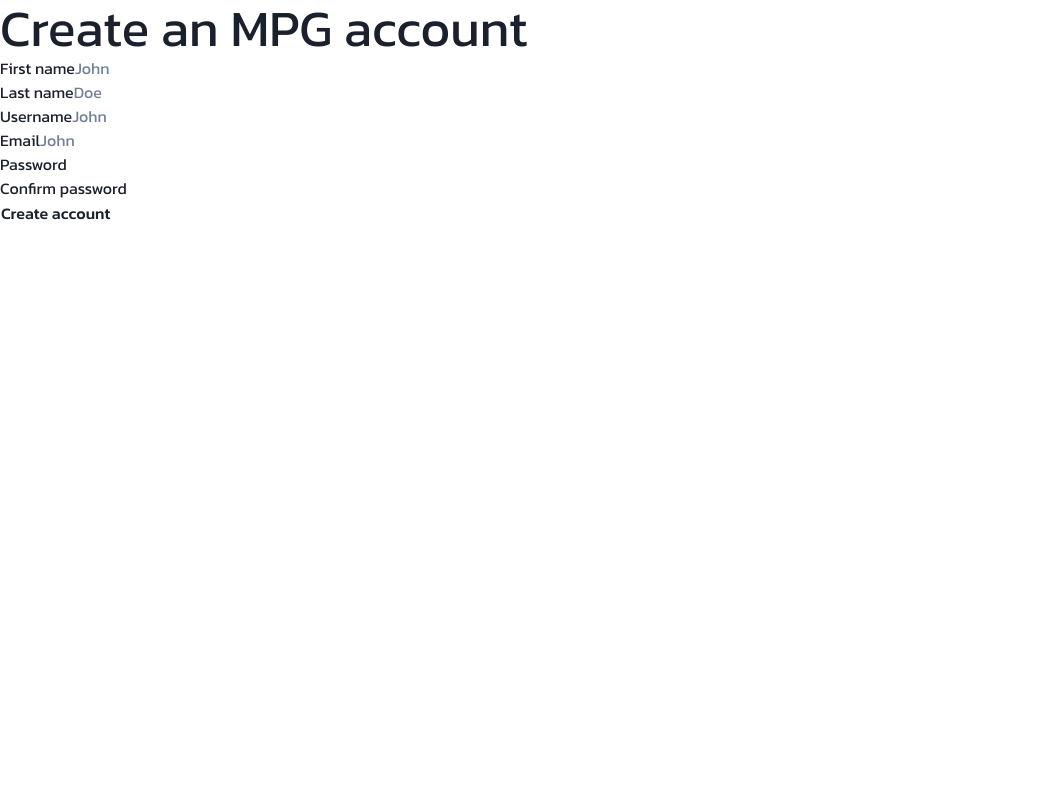
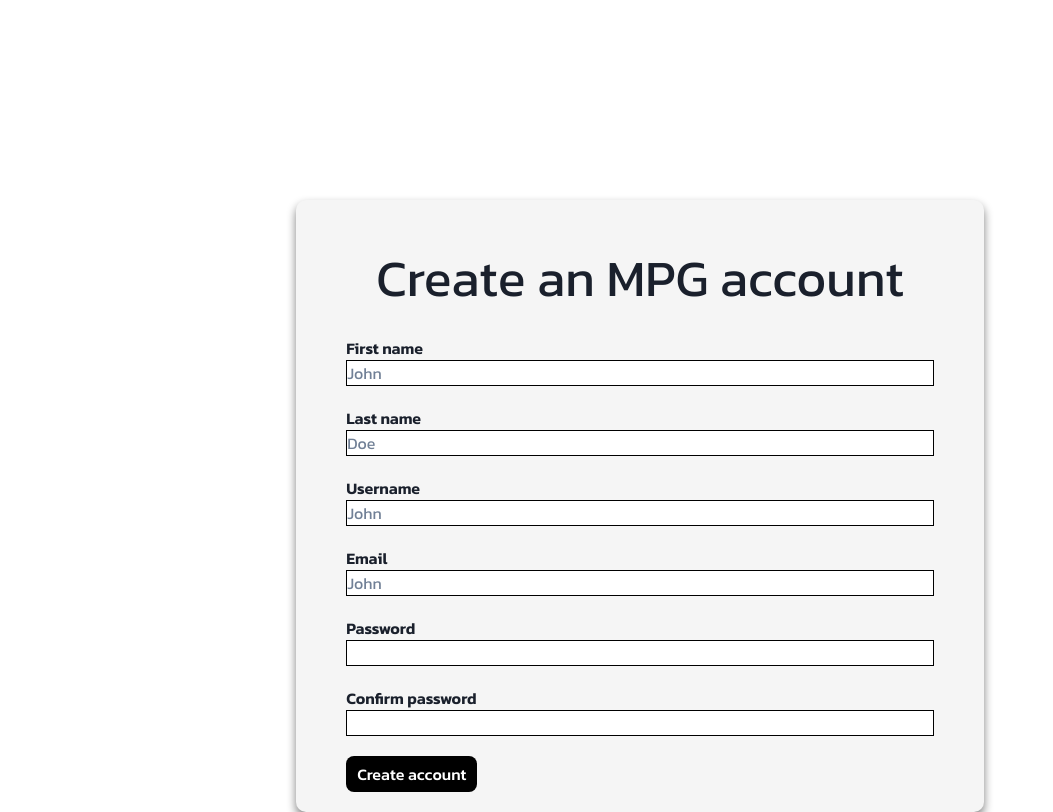
Before and after one commit to webala/mpg-frontend, a React (Vite) app: page /register in a window 1280 px wide. Shown: the whole page, without its empty margins (0-1053 px from the left). Built offline with nearby package versions, Linux system fonts and the light colour scheme.

Commit message:
feat: redux store

```diff
--- a/package.json
+++ b/package.json
@@ -11,6 +11,7 @@
   },
   "dependencies": {
     "@chakra-ui/react": "^2.4.7",
+    "@reduxjs/toolkit": "^1.9.2",
     "axios": "^1.3.3",
     "dotenv": "^16.0.3",
     "framer-motion": "^8.4.2",
@@ -22,8 +23,10 @@
     "react-dom": "^18.2.0",
     "react-icons": "^4.7.1",
     "react-query": "^3.39.2",
+    "react-redux": "^8.0.5",
     "react-router-dom": "^6.6.2",
     "react-table": "^7.8.0",
+    "redux-persist": "^6.0.0",
     "sass": "^1.57.1",
     "sort-by": "^1.2.0"
   },
--- a/src/main.tsx
+++ b/src/main.tsx
@@ -6,6 +6,8 @@
 import { ChakraProvider } from "@chakra-ui/react";
 import Dashboard from "./pages/Dashboard/Dashboard";
 import { QueryClient, QueryClientProvider } from "react-query";
+import { Provider } from "react-redux";
+import store from "./store";
 import Home from "./pages/Home/Home";
 import Payment from "./pages/Payment/Payment";
 import Login from "./pages/Login/Login";
@@ -38,10 +40,12 @@
 
 ReactDOM.createRoot(document.getElementById("root") as HTMLElement).render(
    <React.StrictMode>
+      <Provider store={store}>
          <QueryClientProvider client={queryClient}>
             <ChakraProvider>
                <RouterProvider router={router} />
             </ChakraProvider>
          </QueryClientProvider>
+      </Provider>
    </React.StrictMode>
 );
--- a/src/pages/Login/Login.tsx
+++ b/src/pages/Login/Login.tsx
@@ -3,6 +3,9 @@
 import axios from "axios";
 import React, { useState } from "react";
 import "./Login.scss"
+import { useDispatch } from "react-redux";
+import { userActions } from "../../store/user-slice";
+import jwt_decode from 'jwt-decode'
 
 interface iError {
    message: string;
@@ -12,6 +15,8 @@
    const [username, setUsername] = useState<string>("");
    const [password, setPassword] = useState<string>("");
    const [error, setError] = useState<iError>();
+
+   const dispatch = useDispatch()
 
    const handleSubmit = async (e: React.SyntheticEvent) => {
       e.preventDefault();
@@ -36,6 +41,11 @@
                axios.defaults.headers.common[
                   "Authorization"
                ] = `Bearer ${data["access"]}`;
+
+               const user = jwt_decode(data['access'])
+               console.log('user: ', user)
+               // dispatch(userActions.login())
+
             }
          })
          .catch((error) => {
--- a/src/pages/Register/Register.scss
+++ b/src/pages/Register/Register.scss
@@ -0,0 +1,45 @@
+.register {
+   display: flex;
+   justify-content: center;
+
+
+   .register-form {
+      margin-top: 200px;
+      background: whitesmoke;
+      padding: 20px 50px;
+      box-shadow: 0 5px 10px gray;
+      border-radius: 10px;
+   }
+
+    .error {
+         color: red;
+      }
+
+      .heading {
+         display: flex;
+         justify-content: center;
+         margin: 30px;
+      }
+
+      .field {
+         display: flex;
+         flex-direction: column;
+         margin-bottom: 20px;
+
+         label {
+            font-weight: 600;
+         }
+
+         input {
+            border: 1px solid black;
+         }
+      }
+
+      .submit {
+         button {
+            background: black;
+            color: white;
+            padding: 5px 10px;
+         }
+      }
+}
--- a/src/pages/Register/Register.tsx
+++ b/src/pages/Register/Register.tsx
@@ -3,6 +3,7 @@
 import axios from "axios";
 import React, { useState } from "react";
 import "./Register.scss";
+import { useNavigate } from "react-router-dom";
 
 interface iError {
    message: string;
@@ -16,6 +17,8 @@
    const [password1, setPassword1] = useState<string>();
    const [password2, setPassword2] = useState<string>();
    const [email, setEmail] = useState<string>();
+
+   const navigate = useNavigate()
 
    const handleSubmit = async (e:React.SyntheticEvent) => {
       e.preventDefault()
@@ -44,6 +47,7 @@
             if (response.status >= 200 && response.status < 300) {
                res = { message: "Success" };
                console.log('registered.')
+               navigate('/login')
             }
          })
          .catch((error) => {
@@ -66,8 +70,8 @@
    };
 
    return (
-      <div>
-         <form onSubmit={handleSubmit} className="login-form">
+      <div className="register">
+         <form onSubmit={handleSubmit} className="register-form">
             {error ? <p className="error">{error.message}</p> : null}
             <div className="heading">
                <h1>Create an MPG account</h1>
--- /dev/null
+++ b/src/store/index.ts
@@ -0,0 +1,21 @@
+import { configureStore } from "@reduxjs/toolkit";
+import userSlice from "./user-slice";
+import { persistReducer, persistStore } from "redux-persist";
+import thunk from 'redux-thunk'
+import storage from "redux-persist/lib/storage";
+
+
+const persistConfig = {
+   key: 'root',
+   storage
+}
+
+const persistedReducer = persistReducer(persistConfig, userSlice.reducer)
+
+const store = configureStore({
+   reducer: persistedReducer,
+   middleware: [thunk]
+})
+
+export default store
+export const persistor = persistStore(store)
--- /dev/null
+++ b/src/store/user-slice.ts
@@ -0,0 +1,24 @@
+import { createSlice } from "@reduxjs/toolkit";
+
+const initialState = {
+   user: {},
+   isAuth: false
+}
+
+const userSlice = createSlice({
+   name: 'user',
+   initialState,
+   reducers: {
+      login(state, action) {
+         state.user = action.payload
+         state.isAuth = true
+      },
+      logout(state) {
+         state.user = {}
+         state.isAuth = false
+      }
+   }
+})
+
+export const userActions = userSlice.actions
+export default userSlice
```
Also changed, not shown: 1 other file (tests, documents, lock files or other folders). Lines whose indentation alone changed are shown as unchanged.
